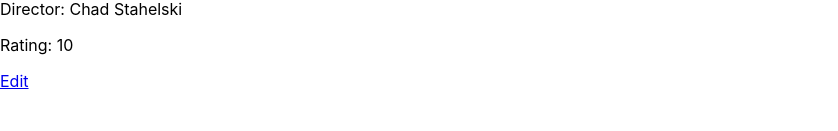
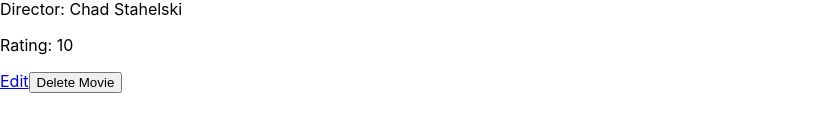
Before and after one commit to wespeters/MovieScope, a React (Create React App) app: page /movie/1 in a window 1280 px wide. Shown: the part 479-610 px from the top of the page, without its empty margins (0-838 px from the left). Built offline with nearby package versions, Linux system fonts and the light colour scheme; data requests are answered from the project's data file.

Commit message:
add DeleteMovie.js and Delete button to MovieDetail.js

```diff
--- /dev/null
+++ b/src/components/DeleteMovie.js
@@ -0,0 +1,28 @@
+import React from 'react';
+import { useNavigate } from 'react-router-dom';
+
+function DeleteMovie({ id }) {
+    const navigate = useNavigate();
+
+    function handleDelete() {
+        fetch(`http://localhost:3001/movies/${id}`, {
+            method: 'DELETE'
+        })
+        .then(res => {
+            if (!res.ok) {
+                throw new Error(`Could not delete movie with ID ${id}`);
+            }
+            return res.json();
+        })
+        .then(() => {
+            navigate('/');
+        })
+        .catch(error => console.error('Error:', error));
+    }
+
+    return (
+        <button onClick={handleDelete}>Delete Movie</button>
+    );
+}
+
+export default DeleteMovie;
--- a/src/components/MovieDetail.js
+++ b/src/components/MovieDetail.js
@@ -1,5 +1,7 @@
+// ./src/components/MovieDetail.js
 import React, { useState, useEffect } from 'react';
 import { Link, useParams } from 'react-router-dom';
+import DeleteMovie from './DeleteMovie';
 
 function MovieDetail() {
     const [movie, setMovie] = useState({});
@@ -19,6 +21,7 @@ function MovieDetail() {
             <p>Director: {movie.director}</p>
             <p>Rating: {movie.rating}</p>
             <Link to={`/movies/${id}/edit`}>Edit</Link>
+            <DeleteMovie id={id} />
         </div>
     );
 }
```
Also changed, not shown: db.json (indentation only).
